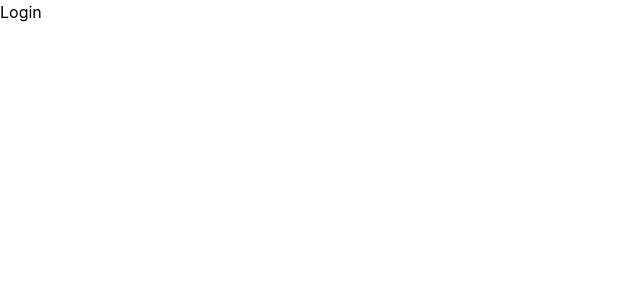
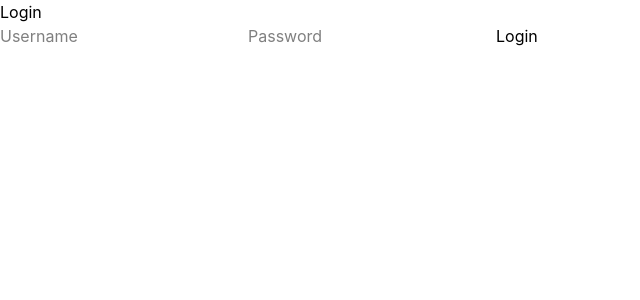
Before and after one commit to ivanjayyy/rad-final-coursework-fe, a React (Vite) app: page /login in a window 1280 px wide. Shown: the top 300 px of the page, without its empty margins (0-640 px from the left). Built offline with nearby package versions, Linux system fonts and the light colour scheme.

Commit message:
implement login functionality

```diff
--- a/src/pages/Login.tsx
+++ b/src/pages/Login.tsx
@@ -1,5 +1,60 @@
+import { useState } from "react";
+import { useNavigate } from "react-router-dom";
+import { getMyDetails, login } from "../service/auth";
+
 const Login = () => {
-  return <div>Login</div>;
+  const [username, setUsername] = useState("");
+  const [password, setPassword] = useState("");
+  // const { setUser } = useAuth();
+
+  const navigate = useNavigate();
+
+  const handleLogin = async () => {
+    if (!username || !password) {
+      alert("Please fill in all fields.");
+      return;
+    }
+
+    try {
+      const data = await login(username, password);
+
+      if (data?.data?.accessToken) {
+        localStorage.setItem("accessToken", data.data.accessToken);
+        localStorage.setItem("refreshToken", data.data.refreshToken);
+
+        // const responseData = await getMyDetails();
+        // const userData = responseData?.data;
+        // setUser(userData);
+
+        alert("Login successful!");
+        navigate("/home");
+      } else {
+        alert("Login failed. Please try again.");
+      }
+    } catch (error) {
+      console.error(error);
+      alert("Login failed. Please try again.");
+    }
+  };
+
+  return (
+    <div>
+      <h2>Login</h2>
+      <input
+        type="text"
+        placeholder="Username"
+        value={username}
+        onChange={(e) => setUsername(e.target.value)}
+      />
+      <input
+        type="password"
+        placeholder="Password"
+        value={password}
+        onChange={(e) => setPassword(e.target.value)}
+      />
+      <button onClick={handleLogin}>Login</button>
+    </div>
+  );
 };
 
 export default Login;
--- a/src/router/index.tsx
+++ b/src/router/index.tsx
@@ -18,7 +18,7 @@ const Router = () => {
         }
       >
         <Routes>
-          <Route path="/" element={<Home />} />
+          <Route path="/home" element={<Home />} />
           <Route path="/login" element={<Login />} />
 
           <Route path="/register" element={<Register />} />
```
